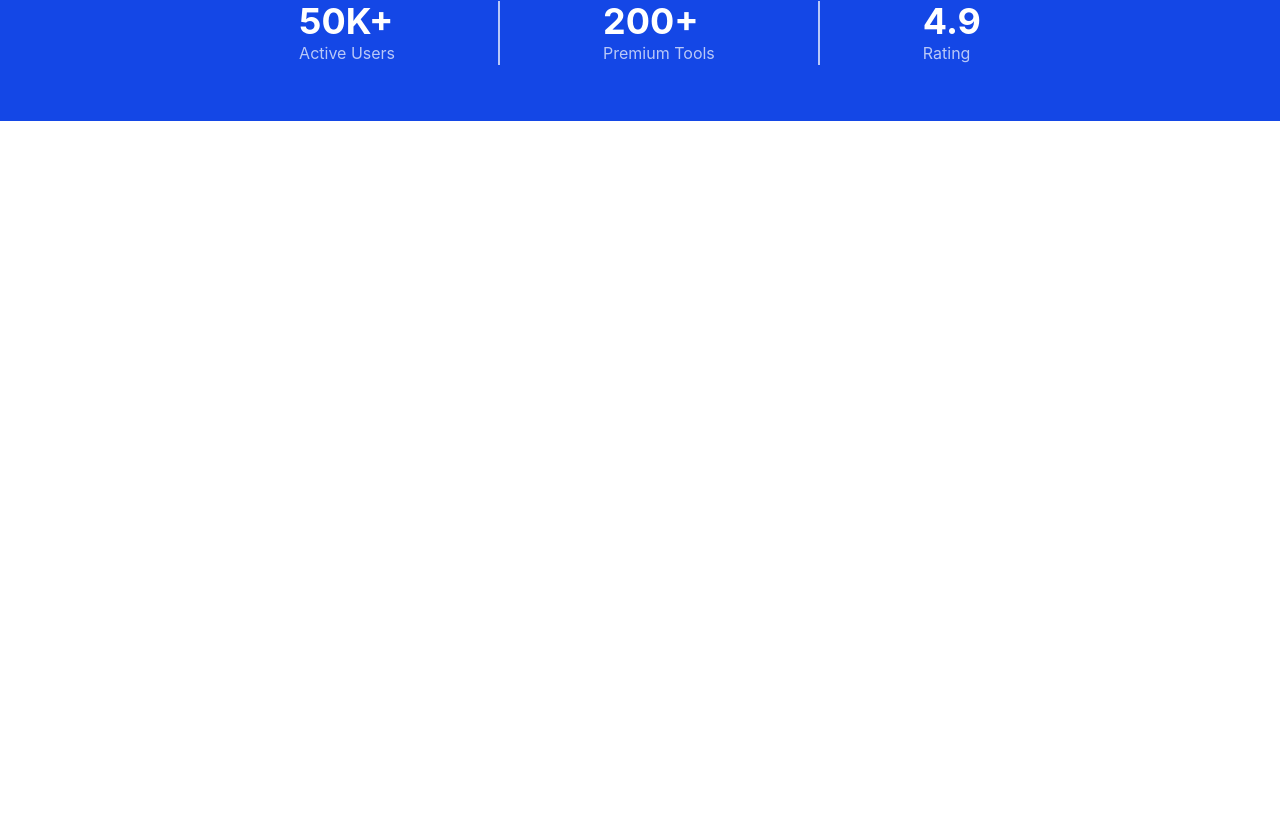
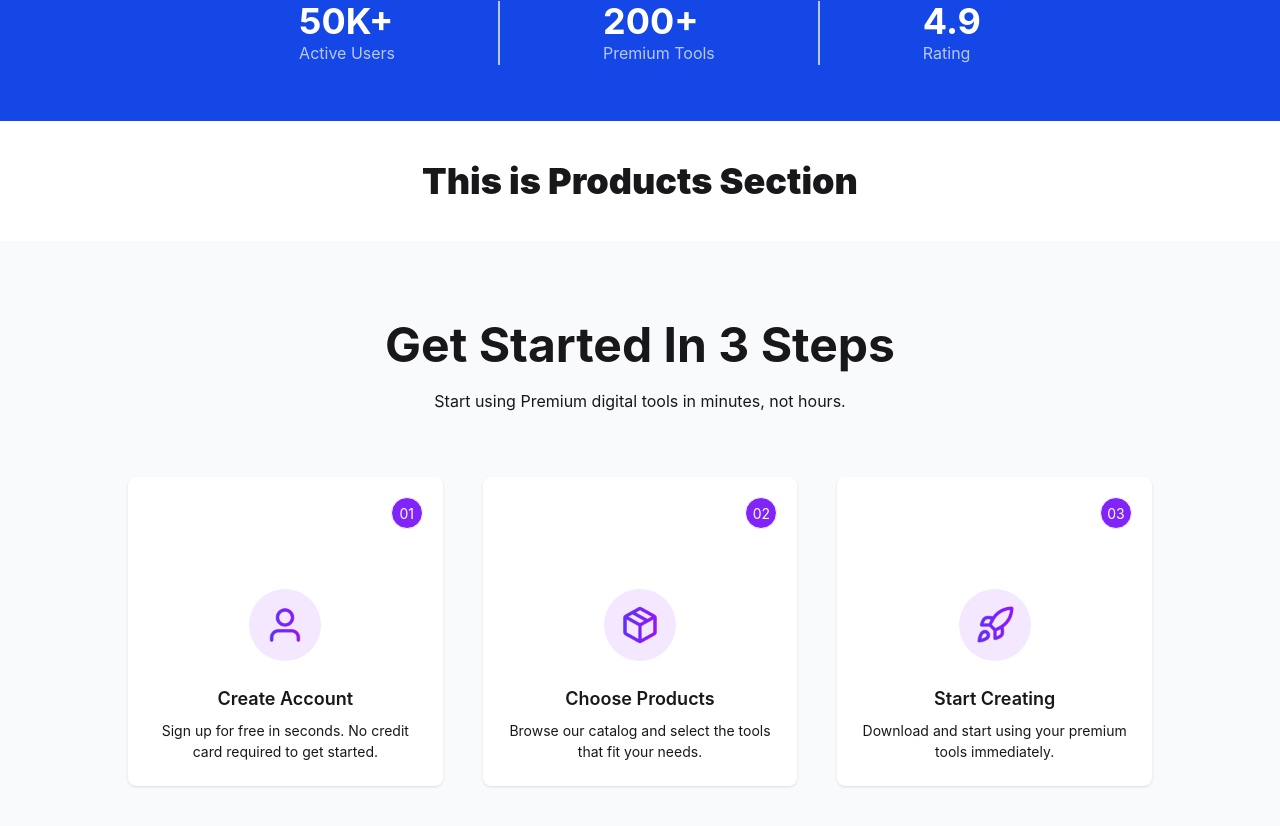
Before and after one commit to nymulislam/PrimeTools, a React (Vite) app: page / in a window 1280 px wide. Shown: the part 920-1746 px from the top of the page. Before the commit the page ends 1041 px from the top, so only its background shows below. Built offline with nearby package versions, Linux system fonts and the light colour scheme.

Commit message:
feat: add Products and HowItWorks sections

```diff
--- a/src/App.jsx
+++ b/src/App.jsx
@@ -1,7 +1,9 @@
 import './App.css'
 import KeyMetrics from './components/KeyMetrics/KeyMetrics'
-import Hero from './components/Nav/Hero'
+import Hero from './components/Hero/Hero'
 import Nav from './components/Nav/Nav'
+import Products from './components/Products/Products'
+import HowItWorks from './components/HowItWorks/HowItWorks'
 function App() {
 
   return (
@@ -10,6 +12,8 @@ function App() {
       <Nav></Nav>
       <Hero></Hero>
       <KeyMetrics></KeyMetrics>
+      <Products></Products>
+      <HowItWorks></HowItWorks>
       </div>
     </>
   )
--- /dev/null
+++ b/src/components/HowItWorks/HowItWorks.jsx
@@ -0,0 +1,83 @@
+import React from 'react';
+import user from '/user.png'
+import box from '/package.png'
+import rocket from '/rocket.png'
+
+const HowItWorks = () => {
+    return (
+        <div className='bg-gray-50 py-20 space-y-16'>
+            <div className='text-center space-y-5'>
+                <h1 className='text-5xl font-bold'>Get Started In 3 Steps</h1>
+                <p>Start using Premium digital tools in minutes, not hours.</p>
+            </div>
+
+            <div className='flex items-center justify-center gap-10 my-5 max-w-5xl mx-auto'>
+
+                {/* Card-1 */}
+                <div className="card bg-base-100 w-96 shadow-sm">
+                    <div className='text-right p-5'>
+                        <div className='badge bg-[#8024f9] w-8 h-8 rounded-full text-white'>
+                            01
+                        </div>
+                    </div>
+                    <figure className="px-10 pt-10">
+                        <div className='w-18 h-18 bg-purple-100 rounded-full flex justify-center items-center'>
+                            <img
+                                src={user}
+                                alt="Start Creating"
+                                className="w-10 h-10" />
+                        </div>
+                    </figure>
+                    <div className="card-body items-center text-center">
+                        <h2 className="card-title">Create Account</h2>
+                        <p>Sign up for free in seconds. No credit card required to get started.</p>
+                    </div>
+                </div>
+
+                {/* Card-2 */}
+                <div className="card bg-base-100 w-96 shadow-sm">
+                    <div className='text-right p-5'>
+                        <div className='badge bg-[#8024f9] w-8 h-8 rounded-full text-white'>
+                            02
+                        </div>
+                    </div>
+                    <figure className="px-10 pt-10">
+                        <div className='w-18 h-18 bg-purple-100 rounded-full flex justify-center items-center'>
+                            <img
+                                src={box}
+                                alt="Start Creating"
+                                className="w-10 h-10" />
+                        </div>
+                    </figure>
+                    <div className="card-body items-center text-center">
+                        <h2 className="card-title">Choose Products</h2>
+                        <p>Browse our catalog and select the tools that fit your needs.</p>
+                    </div>
+                </div>
+
+                {/* Card-3 */}
+                <div className="card bg-base-100 w-96 shadow-sm">
+                    <div className='text-right p-5'>
+                        <div className='badge bg-[#8024f9] w-8 h-8 rounded-full text-white'>
+                            03
+                        </div>
+                    </div>
+                    <figure className="px-10 pt-10">
+                        <div className='w-18 h-18 bg-purple-100 rounded-full flex justify-center items-center'>
+                            <img
+                                src={rocket}
+                                alt="Start Creating"
+                                className="w-10 h-10" />
+                        </div>
+                    </figure>
+                    <div className="card-body items-center text-center">
+                        <h2 className="card-title">Start Creating</h2>
+                        <p>Download and start using your premium tools immediately.</p>
+                    </div>
+                </div>
+            </div>
+        </div>
+    );
+};
+
+export default HowItWorks;
--- /dev/null
+++ b/src/components/Products/Products.jsx
@@ -0,0 +1,11 @@
+import React from 'react';
+
+const Products = () => {
+    return (
+        <div className='text-4xl font-black text-center p-10'>
+            This is Products Section
+        </div>
+    );
+};
+
+export default Products;
```
Also changed, not shown: src/components/Hero/Hero.jsx (renamed from src/components/Nav/Hero.jsx).
